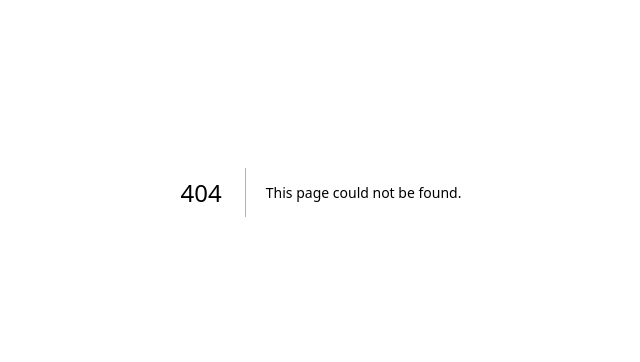
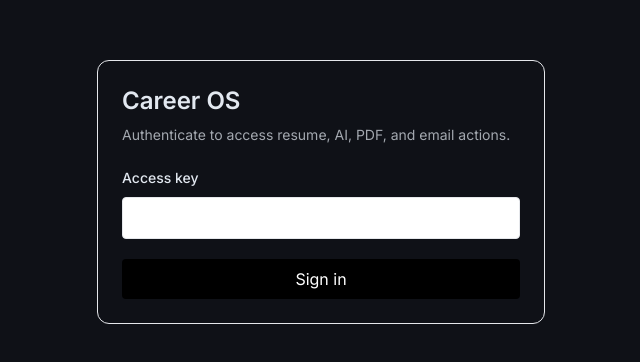
Before and after one commit to poojakira/pooja_carrier-website, a Next.js app: page /login in a window 1280 px wide. Before the commit this address had no page. Shown: the part 208-570 px from the top of the page, without its empty margins (319-959 px from the left). Built offline with nearby package versions, Linux system fonts and the light colour scheme.

Commit message:
ui: add authenticated application entry point

```diff
--- /dev/null
+++ b/app/login/page.tsx
@@ -0,0 +1,65 @@
+'use client'
+
+import { FormEvent, useState } from 'react'
+import { useRouter } from 'next/navigation'
+
+export default function LoginPage() {
+  const router = useRouter()
+  const [accessKey, setAccessKey] = useState('')
+  const [error, setError] = useState('')
+  const [busy, setBusy] = useState(false)
+
+  async function submit(event: FormEvent<HTMLFormElement>) {
+    event.preventDefault()
+    setBusy(true)
+    setError('')
+    try {
+      const response = await fetch('/api/auth/login', {
+        method: 'POST',
+        headers: { 'Content-Type': 'application/json' },
+        body: JSON.stringify({ accessKey }),
+      })
+      if (!response.ok) {
+        setError(response.status === 503 ? 'Server authentication is not configured.' : 'Invalid access key.')
+        return
+      }
+      router.replace('/')
+      router.refresh()
+    } catch {
+      setError('Unable to sign in.')
+    } finally {
+      setBusy(false)
+    }
+  }
+
+  return (
+    <main className="min-h-screen flex items-center justify-center p-6">
+      <form onSubmit={submit} className="w-full max-w-md space-y-5 rounded-xl border p-6">
+        <div>
+          <h1 className="text-2xl font-semibold">Career OS</h1>
+          <p className="mt-2 text-sm opacity-70">Authenticate to access resume, AI, PDF, and email actions.</p>
+        </div>
+        <label className="block">
+          <span className="text-sm font-medium">Access key</span>
+          <input
+            type="password"
+            autoComplete="current-password"
+            value={accessKey}
+            onChange={(event) => setAccessKey(event.target.value)}
+            minLength={32}
+            required
+            className="mt-2 w-full rounded border px-3 py-2"
+          />
+        </label>
+        {error && <p role="alert" className="text-sm text-red-600">{error}</p>}
+        <button
+          type="submit"
+          disabled={busy}
+          className="w-full rounded bg-black px-4 py-2 text-white disabled:opacity-50"
+        >
+          {busy ? 'Signing in…' : 'Sign in'}
+        </button>
+      </form>
+    </main>
+  )
+}
```
